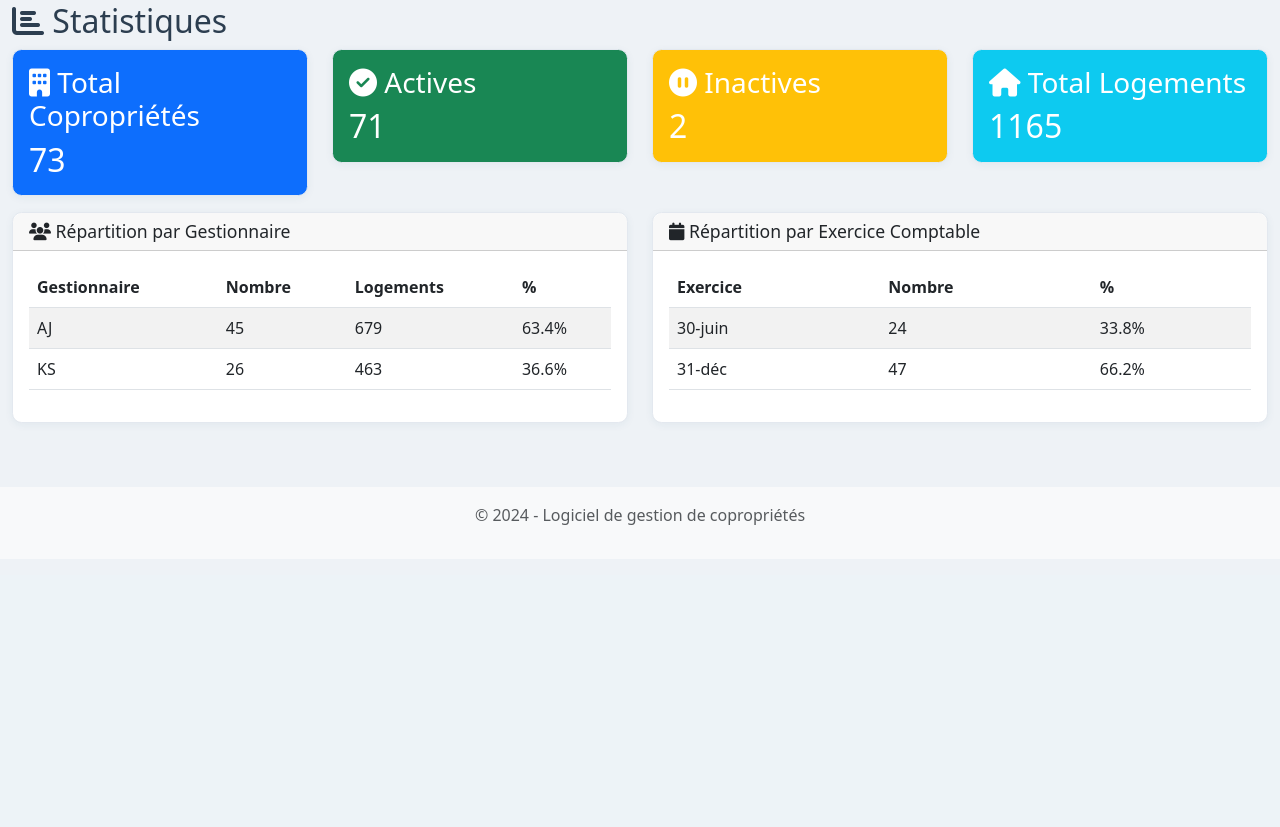
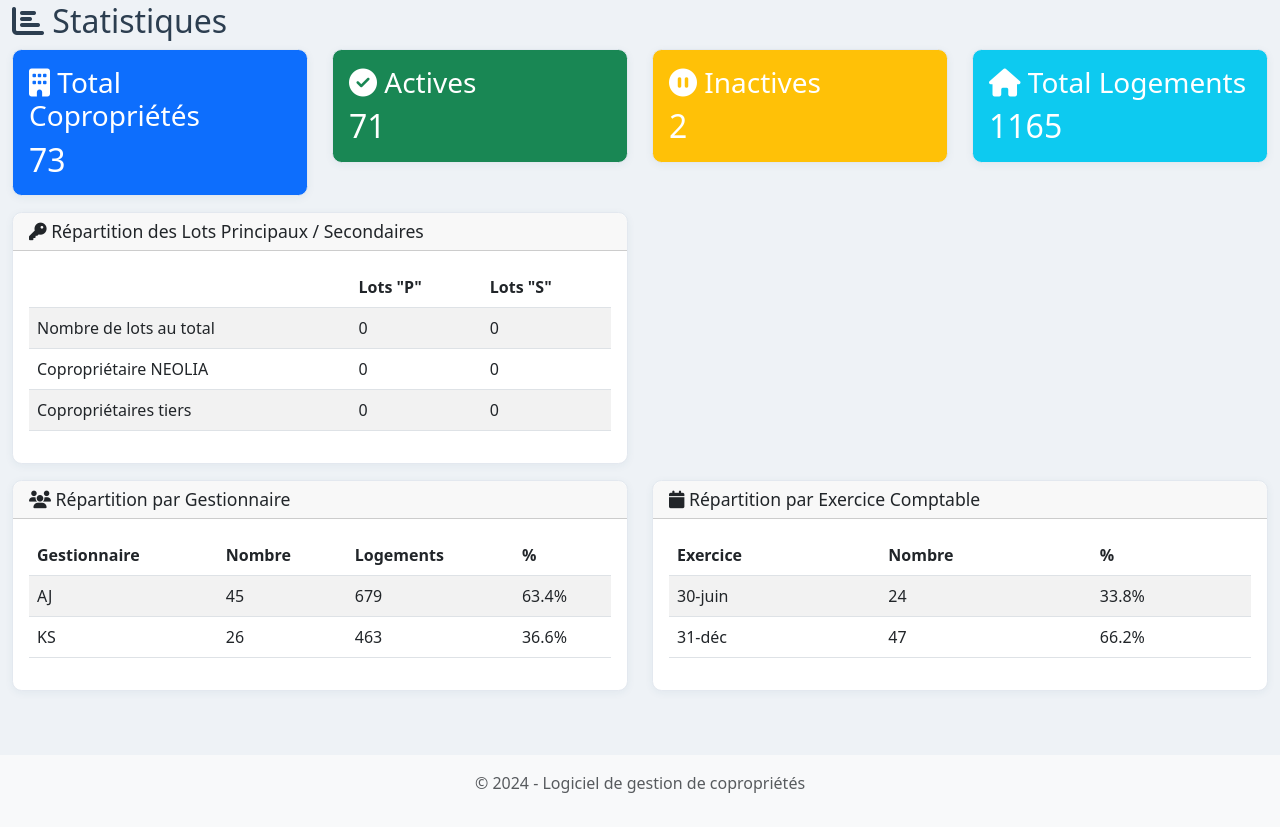
Before and after one commit to Keko-creator/copro_manager, a Flask app: page / in a window 1280 px wide. Shown: the part 225-1052 px from the top of the page. Before the commit the page ends 750 px from the top, so only its background shows below. Run offline with Flask 3, Linux system fonts and the light colour scheme; data comes from the database, SQL or seed files in the repository; data that the repository does not hold is empty.

Commit message:
Lots P/S (categorie), repartition par comptable et synthese lots P/S dans les statistiques
Co-authored-by: Keko-creator <Keko-creator@users.noreply.github.com>

```diff
--- a/copro_manager/app.py
+++ b/copro_manager/app.py
@@ -139,6 +139,8 @@ class LotCoproprietaire(db.Model):
     id = db.Column(db.Integer, primary_key=True)
     numero = db.Column(db.String(50), nullable=False)
     nature = db.Column(db.String(100))
+    # 'P' = lot Principal, 'S' = lot Secondaire
+    categorie = db.Column(db.String(1))
     coproprietaire_id = db.Column(db.Integer, db.ForeignKey('coproprietaire.id'), nullable=False)
 
 class EmailCoproprietaire(db.Model):
@@ -386,9 +388,53 @@ def get_statistiques():
             'percentage': round((p.count / total_active) * 100, 1) if total_active > 0 else 0
         }
 
+    # Repartition par comptable (comme pour les gestionnaires)
+    stats_comptables = db.session.query(
+        Copropriete.comptable,
+        func.count(Copropriete.id).label('count'),
+        func.sum(Copropriete.nombre_logements).label('logements')
+    ).filter(
+        Copropriete.comptable.isnot(None),
+        Copropriete.comptable != '',
+        Copropriete.est_active == True
+    ).group_by(Copropriete.comptable).all()
+    comptables = {}
+    for k in stats_comptables:
+        comptables[k.comptable] = {
+            'count': k.count,
+            'logements': k.logements,
+            'percentage': round((k.count / total_active) * 100, 1) if total_active > 0 else 0
+        }
+
+    # Synthese des lots P/S (total, NEOLIA, tiers)
+    total_p = db.session.query(func.count(LotCoproprietaire.id)).filter(
+        LotCoproprietaire.categorie == 'P').scalar() or 0
+    total_s = db.session.query(func.count(LotCoproprietaire.id)).filter(
+        LotCoproprietaire.categorie == 'S').scalar() or 0
+    neolia_p = db.session.query(func.count(LotCoproprietaire.id)).filter(
+        LotCoproprietaire.categorie == 'P',
+        LotCoproprietaire.coproprietaire_id.in_(
+            db.session.query(Coproprietaire.id).filter(Coproprietaire.nom.ilike('NEOLIA'))
+        )).scalar() or 0
+    neolia_s = db.session.query(func.count(LotCoproprietaire.id)).filter(
+        LotCoproprietaire.categorie == 'S',
+        LotCoproprietaire.coproprietaire_id.in_(
+            db.session.query(Coproprietaire.id).filter(Coproprietaire.nom.ilike('NEOLIA'))
+        )).scalar() or 0
+    lots_ps = {
+        'total_p': total_p,
+        'total_s': total_s,
+        'neolia_p': neolia_p,
+        'neolia_s': neolia_s,
+        'tiers_p': total_p - neolia_p,
+        'tiers_s': total_s - neolia_s,
+    }
+
     return {
         'total_logements': total_logements,
         'gestionnaires': gestionnaires,
+        'comptables': comptables,
+        'lots_ps': lots_ps,
         'periodes': periodes,
         'total_active': total_active,
         'total_inactive': total_inactive
@@ -1082,6 +1128,15 @@ def _migrer_visite_lignes():
         colonnes = [c['name'] for c in db.inspect(conn).get_columns('visite_lignes')]
         if 'mise_copro' not in colonnes:
             conn.execute(db.text('ALTER TABLE visite_lignes ADD COLUMN mise_copro VARCHAR(20)'))
+
+
+def _migrer_lots_categories():
+    """Ajoute la colonne categorie (P/S) aux lots des bases crÃ©Ã©es avant son
+    introduction (db.create_all ne migre pas les tables existantes)."""
+    with db.engine.begin() as conn:
+        colonnes = [c['name'] for c in db.inspect(conn).get_columns('lots_coproprietaires')]
+        if 'categorie' not in colonnes:
+            conn.execute(db.text('ALTER TABLE lots_coproprietaires ADD COLUMN categorie VARCHAR(1)'))
 
 
 def _migrer_travaux_appels():
@@ -2257,8 +2312,11 @@ def save_coproprietaire():
             index = key.split('[')[1].split(']')[0]
             numero = request.form.get(f'lots[{index}][numero]')
             nature = request.form.get(f'lots[{index}][nature]', '')
+            categorie = request.form.get(f'lots[{index}][categorie]', '')
+            if categorie not in ('P', 'S'):
+                categorie = ''
             if numero:
-                lots_data.append({'numero': numero, 'nature': nature})
+                lots_data.append({'numero': numero, 'nature': nature, 'categorie': categorie})
 
     if not lots_data:
         flash("Au moins un lot est obligatoire.", "error")
@@ -2329,7 +2387,7 @@ def save_coproprietaire():
         cp.code_postal = request.form.get('code_postal')
         cp.ville = request.form.get('ville')
 
-        cp.lots = [LotCoproprietaire(numero=lot['numero'], nature=lot['nature']) for lot in lots_data]
+        cp.lots = [LotCoproprietaire(numero=lot['numero'], nature=lot['nature'], categorie=lot.get('categorie') or None) for lot in lots_data]
         cp.emails = [EmailCoproprietaire(value=email['value'], principal=email['principal']) for email in emails_data]
         cp.telephones = [TelephoneCoproprietaire(value=tel['value'], principal=tel['principal']) for tel in telephones_data]
 
@@ -2570,6 +2628,9 @@ if __name__ == '__main__':
         # Ajouter la colonne Conseil Syndical aux bases existantes
         _migrer_coproprietaires()
 
+        # Ajouter la colonne categorie (P/S) aux lots
+        _migrer_lots_categories()
+
         # Importer les copropriétaires depuis le fichier Excel (une fois)
         _importer_coproprietaires_excel()
 
--- a/copro_manager/templates/index.html
+++ b/copro_manager/templates/index.html
@@ -71,6 +71,78 @@
             </div>
         </div>
 
+        <div class="row">
+            {% if stats.comptables %}
+            <div class="col-md-6">
+                <div class="card mb-3">
+                    <div class="card-header">
+                        <h3><i class="fas fa-calculator"></i> Répartition par Comptable</h3>
+                    </div>
+                    <div class="card-body">
+                        <div class="table-responsive">
+                            <table class="table table-striped">
+                                <thead>
+                                    <tr>
+                                        <th>Comptable</th>
+                                        <th>Nombre</th>
+                                        <th>Logements</th>
+                                        <th>%</th>
+                                    </tr>
+                                </thead>
+                                <tbody>
+                                    {% for comptable, data in stats.comptables.items() %}
+                                    <tr>
+                                        <td>{{ comptable }}</td>
+                                        <td>{{ data.count }}</td>
+                                        <td>{{ data.logements }}</td>
+                                        <td>{{ data.percentage }}%</td>
+                                    </tr>
+                                    {% endfor %}
+                                </tbody>
+                            </table>
+                        </div>
+                    </div>
+                </div>
+            </div>
+            {% endif %}
+            <div class="col-md-6">
+                <div class="card mb-3">
+                    <div class="card-header">
+                        <h3><i class="fas fa-key"></i> Répartition des Lots Principaux / Secondaires</h3>
+                    </div>
+                    <div class="card-body">
+                        <div class="table-responsive">
+                            <table class="table table-striped">
+                                <thead>
+                                    <tr>
+                                        <th></th>
+                                        <th>Lots "P"</th>
+                                        <th>Lots "S"</th>
+                                    </tr>
+                                </thead>
+                                <tbody>
+                                    <tr>
+                                        <td>Nombre de lots au total</td>
+                                        <td>{{ stats.lots_ps.total_p }}</td>
+                                        <td>{{ stats.lots_ps.total_s }}</td>
+                                    </tr>
+                                    <tr>
+                                        <td>Copropriétaire NEOLIA</td>
+                                        <td>{{ stats.lots_ps.neolia_p }}</td>
+                                        <td>{{ stats.lots_ps.neolia_s }}</td>
+                                    </tr>
+                                    <tr>
+                                        <td>Copropriétaires tiers</td>
+                                        <td>{{ stats.lots_ps.tiers_p }}</td>
+                                        <td>{{ stats.lots_ps.tiers_s }}</td>
+                                    </tr>
+                                </tbody>
+                            </table>
+                        </div>
+                    </div>
+                </div>
+            </div>
+        </div>
         {% if stats.gestionnaires %}
         <div class="row">
             <div class="col-md-6">
--- a/copro_manager/wsgi.py
+++ b/copro_manager/wsgi.py
@@ -11,6 +11,7 @@ from waitress import serve
 from app import (
     app, db, Copropriete, Civilite, COPROPRIETES_DATA, parse_date,
     _migrer_colonnes_coproprietaires, _migrer_coproprietaires,
+    _migrer_lots_categories,
     _importer_coproprietaires_excel, _importer_honoraires,
     _importer_visites, _importer_travaux,
 )
@@ -45,6 +46,7 @@ def initialiser_base():
             db.session.commit()
 
         _migrer_coproprietaires()
+        _migrer_lots_categories()
         _importer_coproprietaires_excel()
         _importer_honoraires()
         _importer_visites()
```
Also changed, not shown: copro_manager/templates/coproprietaire_edit_inline.html (+16 -2 lines), copro_manager/templates/coproprietaires.html (+13 -4 lines).
